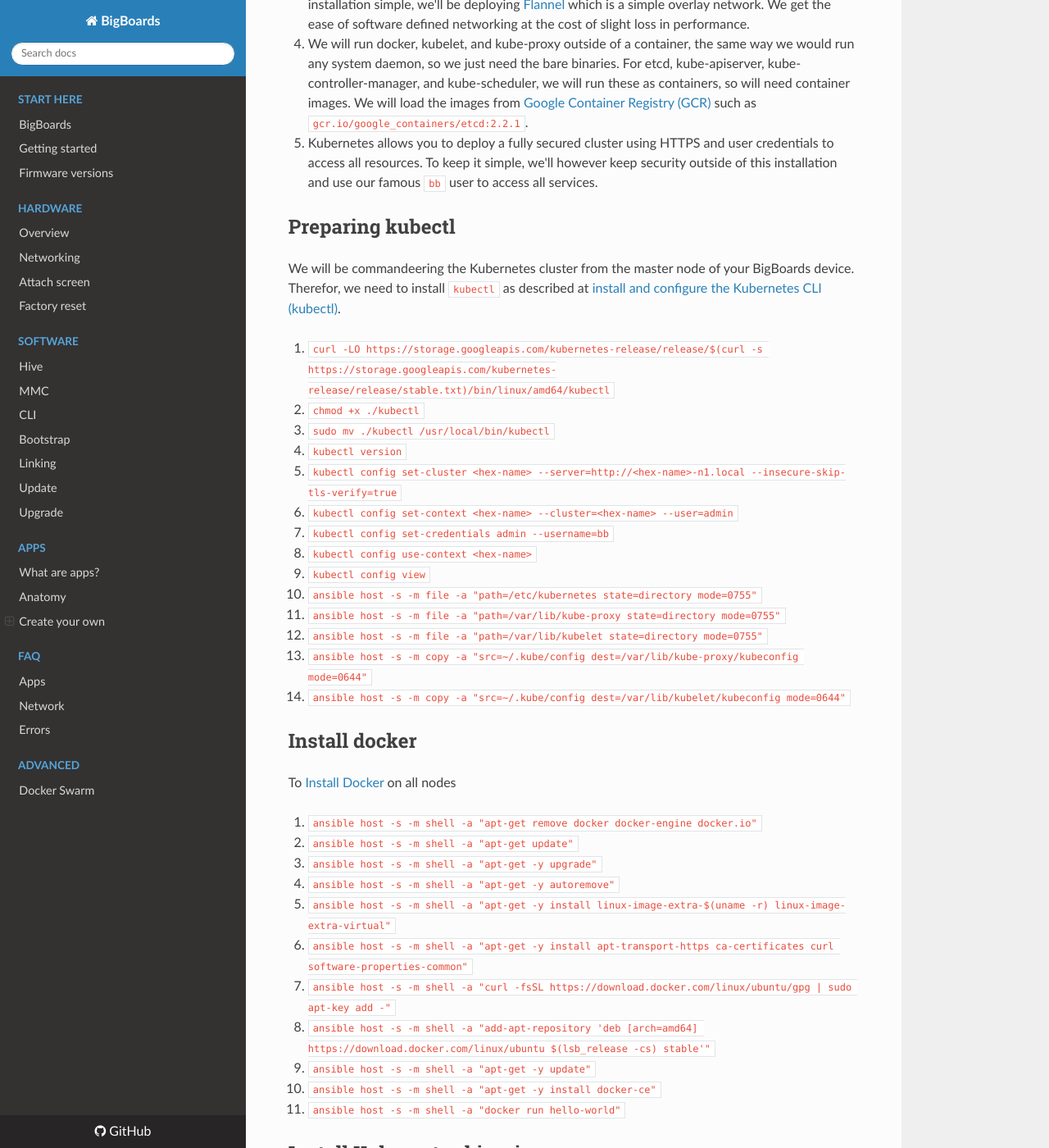
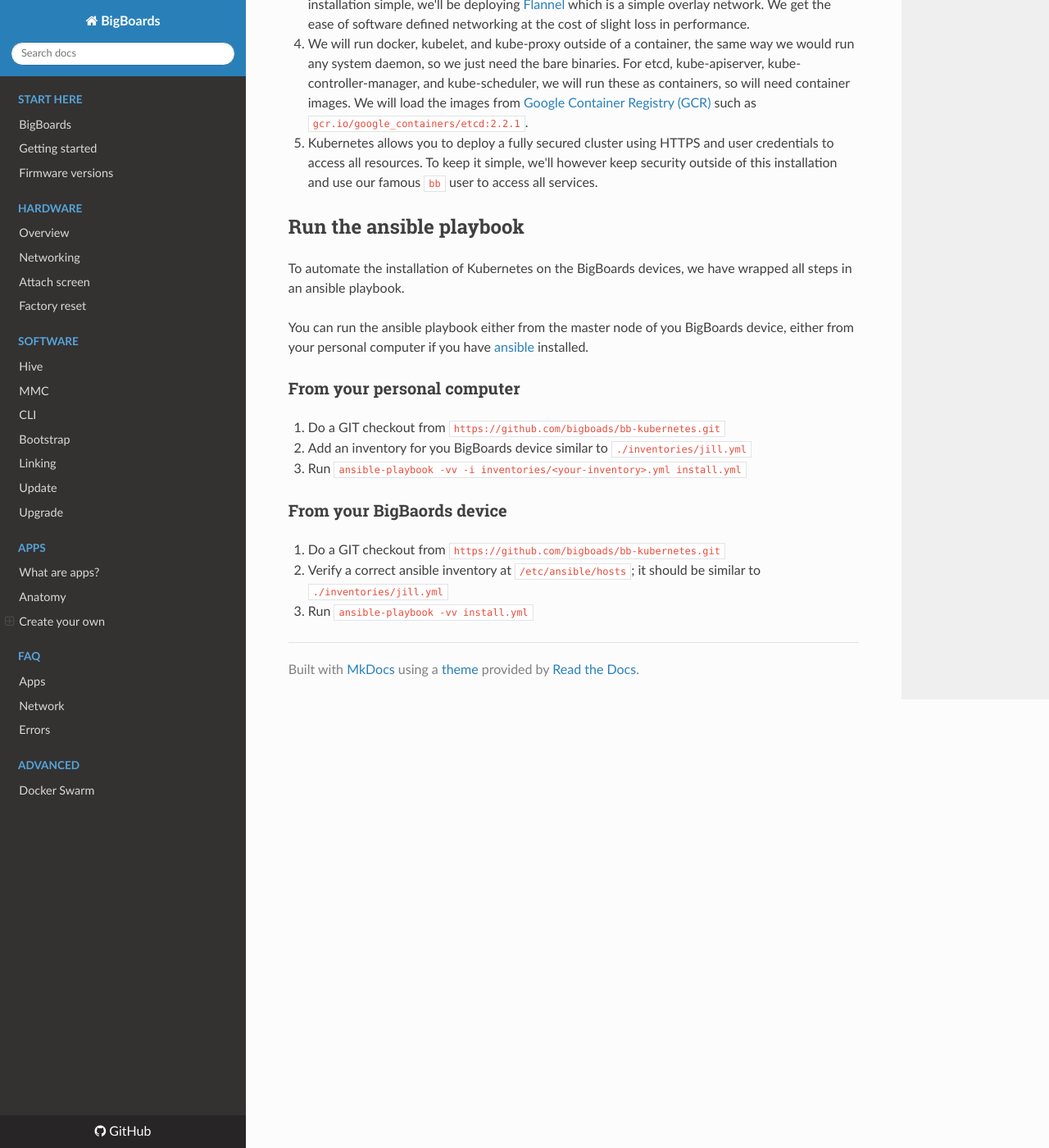
Before and after one commit to bigboards/bigboards-docs, an MkDocs documentation site: the page built from docs/advanced/kubernetes.md, in a window 1280 px wide and 1400 px high, scrolled down 855 px. Shown: the whole window at 82% size. Built offline with MkDocs 1.6.1, drawn with Linux system fonts in a browser that asks for light colours; nearby versions of some CDN libraries; old or Windows-style settings are respelled for this version of MkDocs; some of the changed text lies outside the part shown.

Commit message:
we made an ansible playbook at https://bigboards/bb-kubernetes

````diff
--- a/docs/advanced/kubernetes.md
+++ b/docs/advanced/kubernetes.md
@@ -22,161 +22,17 @@ In this guide we will keep the cluster simple:
 1. We will run docker, kubelet, and kube-proxy outside of a container, the same way we would run any system daemon, so we just need the bare binaries. For etcd, kube-apiserver, kube-controller-manager, and kube-scheduler, we will run these as containers, so will need container images. We will load the images from [Google Container Registry (GCR)](https://gcr.io) such as `gcr.io/google_containers/etcd:2.2.1`.
 1. Kubernetes allows you to deploy a fully secured cluster using HTTPS and user credentials to access all resources. To keep it simple, we'll however keep security outside of this installation and use our famous `bb` user to access all services.
 
-## Preparing kubectl
-We will be commandeering the Kubernetes cluster from the master node of your BigBoards device. Therefor, we need to install ``kubectl`` as described at [install and configure the Kubernetes CLI (kubectl)](https://kubernetes.io/docs/tasks/tools/install-kubectl/).
+## Run the ansible playbook
+To automate the installation of Kubernetes on the BigBoards devices, we have wrapped all steps in an ansible playbook.
 
-1. `curl -LO https://storage.googleapis.com/kubernetes-release/release/$(curl -s https://storage.googleapis.com/kubernetes-release/release/stable.txt)/bin/linux/amd64/kubectl`
-1. `chmod +x ./kubectl`
-1. `sudo mv ./kubectl /usr/local/bin/kubectl`
-1. `kubectl version`
-1. `kubectl config set-cluster <hex-name> --server=http://<hex-name>-n1.local --insecure-skip-tls-verify=true`
-1. `kubectl config set-context <hex-name> --cluster=<hex-name> --user=admin`
-1. `kubectl config set-credentials admin --username=bb`
-1. `kubectl config use-context <hex-name>`
-1. `kubectl config view`
-1. `ansible host -s -m file -a "path=/etc/kubernetes state=directory mode=0755"`
-1. `ansible host -s -m file -a "path=/var/lib/kube-proxy state=directory mode=0755"`
-1. `ansible host -s -m file -a "path=/var/lib/kubelet state=directory mode=0755"`
-1. `ansible host -s -m copy -a "src=~/.kube/config dest=/var/lib/kube-proxy/kubeconfig mode=0644"`
-1. `ansible host -s -m copy -a "src=~/.kube/config dest=/var/lib/kubelet/kubeconfig mode=0644"`
+You can run the ansible playbook either from the master node of you BigBoards device, either from your personal computer if you have [ansible](http://docs.ansible.com/ansible/latest/intro_installation.html) installed.
 
-## Install docker
+### From your personal computer
+1. Do a GIT checkout from `https://github.com/bigboads/bb-kubernetes.git`
+1. Add an inventory for you BigBoards device similar to `./inventories/jill.yml`
+1. Run `ansible-playbook -vv -i inventories/<your-inventory>.yml install.yml`
 
-To [Install Docker](https://docs.docker.com/engine/installation/linux/docker-ce/ubuntu/) on all nodes
-
-1. `ansible host -s -m shell -a "apt-get remove docker docker-engine docker.io"`
-1. `ansible host -s -m shell -a "apt-get update"`
-1. `ansible host -s -m shell -a "apt-get -y upgrade"`
-1. `ansible host -s -m shell -a "apt-get -y autoremove"`
-1. `ansible host -s -m shell -a "apt-get -y install linux-image-extra-$(uname -r) linux-image-extra-virtual"`
-1. `ansible host -s -m shell -a "apt-get -y install apt-transport-https ca-certificates curl software-properties-common"`
-1. `ansible host -s -m shell -a "curl -fsSL https://download.docker.com/linux/ubuntu/gpg | sudo apt-key add -"`
-1. `ansible host -s -m shell -a "add-apt-repository 'deb [arch=amd64] https://download.docker.com/linux/ubuntu $(lsb_release -cs) stable'"`
-1. `ansible host -s -m shell -a "apt-get -y update"`
-1. `ansible host -s -m shell -a "apt-get -y install docker-ce"`
-1. `ansible host -s -m shell -a "docker run hello-world"`
-
-## Install Kubernetes binaries
-A Kubernetes binary release includes all the Kubernetes binaries as well as the supported release of etcd.
-
-To [Install Kubernetes binaries](https://kubernetes.io/docs/getting-started-guides/scratch/#downloading-and-extracting-kubernetes-binaries)
-
-1. `URL=$(curl -w "%{url_effective}\n" -I -L -s -S https://github.com/kubernetes/kubernetes/releases/latest -o /dev/null)`
-1. `K8S_VERSION=$(basename $URL)`
-1. `curl -L https://github.com/kubernetes/kubernetes/releases/download/${K8S_VERSION}/kubernetes.tar.gz > /tmp/kubernetes.tar.gz`
-1. `tar -xvzf /tmp/kubernetes.tar.gz -C /tmp/`
-1. `export KUBERNETES_SKIP_CONFIRM=true`
-1. `/tmp/kubernetes/cluster/get-kube-binaries.sh`
-1. `tar -xvzf /tmp/kubernetes/server/kubernetes-server-linux-amd64.tar.gz -C /tmp/`
-1. `ansible host -s -m file -a "path=/opt/k8s/${K8S_VERSION} state=directory mode=0755"`
-1. `ansible host -s -m copy -a "src=/tmp/kubernetes dest=/opt/k8s/${K8S_VERSION} mode=0644"`
-1. `ansible host -s -m file -a "path=/opt/k8s/kubernetes src=/opt/k8s//${K8S_VERSION} state=link mode=0644"`
-
-## Activate Kubernetes services
-Now that we have installed the Kubernetes binaries, we have to run the necessary daemons as system services.
-
-The approash was inspired by [trusty-kubernetes.sh](https://gist.github.com/lenartj/0b264cb70e6cb50dfdef37084f892554)
-
-1. generate the /etc/kubernetes/.conf files
-```bash
-cat >/tmp/kube.conf <<EOF
-KUBE_LOGTOSTDERR="--logtostderr=false"
-KUBE_LOG_LEVEL="--v=4"
-KUBE_MASTER="--master={{ ansible_hostname }}-n1:8080"
-KUBE_ALLOW_PRIV="--allow-privileged=false"
-EOF
-```
-
-```bash
-cat >/tmp/kubelet.conf <<EOF
-KUBELET_ADDRESS="--address=0.0.0.0"
-KUBELET_PORT="--port=10250"
-KUBELET_HOSTNAME="--hostname-override={{ inventory_hostname }}"
-KUBELET_API_SERVER="--api-servers=http://{{ ansible_local.bb.hex.id }}-n1:8080"
-
-KUBELET_KUBECONFIG_ARGS="--kubeconfig=/var/lib/kubelet/kubeconfig --require-kubeconfig=true"
-KUBELET_SYSTEM_PODS_ARGS="--pod-manifest-path=/etc/kubernetes/manifests"
-KUBELET_NETWORK_ARGS="--register-node --configure-cbr0=true --node-ip={{ hostvars[ansible_hostname]['ansible_' + ansible_local.bb.node.nic_ext].ipv4.address }}"
-KUBELET_DNS_ARGS="--cluster-dns={{ ansible_local.bb.hex.id }}-n1 --cluster-domain={{ ansible_local.bb.hex.id }}.k8s.local"
-KUBELET_AUTHZ_ARGS="--authorization-mode=AlwaysAllow"
-EOF
-```
-
-```bash
-cat >/tmp/kube-proxy.conf <<EOF
-KUBE_PROXY_ARGS=""
-EOF
-```
-
-2. generate the /etc/init/.conf files
-```bash
-cat >/tmp/kubelet.init.conf <<EOF
-description "Kubelet"
-
-start on (docker)
-stop on runlevel [!2345]
-
-limit nproc unlimited unlimited
-
-respawn
-kill timeout 30
-
-script
-    if [ -f /etc/kubernetes/kube.config ]; then
-        . /etc/kubernetes/kube.config
-    fi
-
-    if [ -f /etc/kubernetes/kubelet.conf ]; then
-            . /etc/kubernetes/kubelet.conf
-    fi
-
-    exec /usr/bin/kubelet \
-        $KUBE_LOGTOSTDERR \
-        $KUBE_LOG_LEVEL \
-        $KUBELET_API_SERVER \
-        $KUBELET_ADDRESS \
-        $KUBELET_PORT \
-        $KUBELET_HOSTNAME \
-        $KUBE_ALLOW_PRIV \
-        $KUBELET_KUBECONFIG_ARGS
-        $KUBELET_SYSTEM_PODS_ARGS \
-        $KUBELET_NETWORK_ARGS \
-        $KUBELET_DNS_ARGS \
-        $KUBELET_AUTHZ_ARGS \
-        $KUBELET_EXTRA_ARGS
-end script
-EOF
-```
-
-```bash
-cat >/tmp/kube-proxy.init.conf <<EOF
-description "KubeProxy"
-
-start on (filesystem and net-device-up IFACE!=lo)
-stop on runlevel [!2345]
-
-limit nofile 65536 65536
-
-respawn
-kill timeout 30
-
-script
-    if [ -f /etc/kubernetes/kube.config ]; then
-        . /etc/kubernetes/kube.config
-    fi
-
-    if [ -f /etc/kubernetes/kube-proxy.conf ]; then
-            . /etc/kubernetes/kube-proxy.conf
-    fi
-
- exec /usr/bin/kube-proxy \
-    $KUBE_LOGTOSTDERR \
-    $KUBE_LOG_LEVEL \
-    $KUBE_MASTER \
-    $KUBE_PROXY_ARGS
-end script
-EOF
-```
-
-3. Copy init.conf files
-    1. `ansible host -s -m template -a "src=/tmp/kube.conf dest=/etc/kubernetes/kube.conf mode=0644"`
+### From your BigBaords device
+1. Do a GIT checkout from `https://github.com/bigboads/bb-kubernetes.git`
+1. Verify a correct ansible inventory at `/etc/ansible/hosts`; it should be similar to `./inventories/jill.yml`
+1. Run `ansible-playbook -vv install.yml`
````
